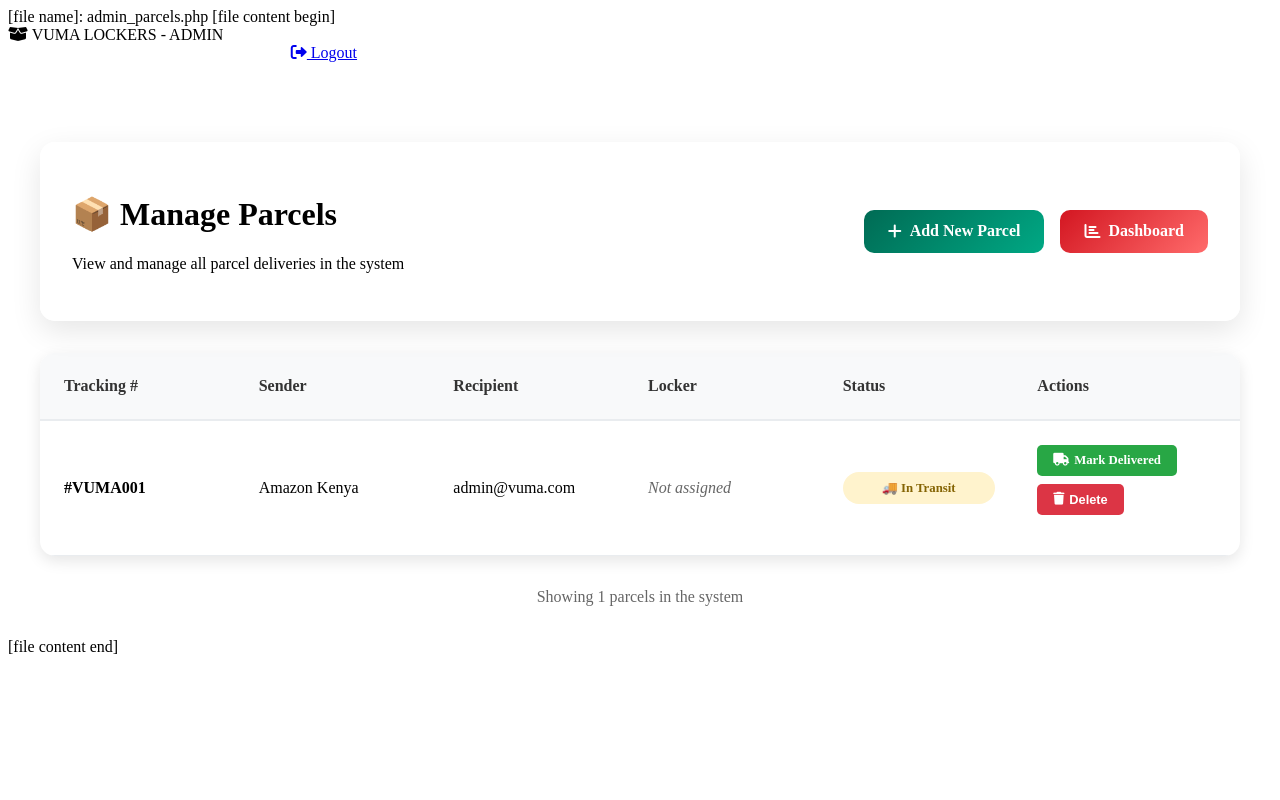
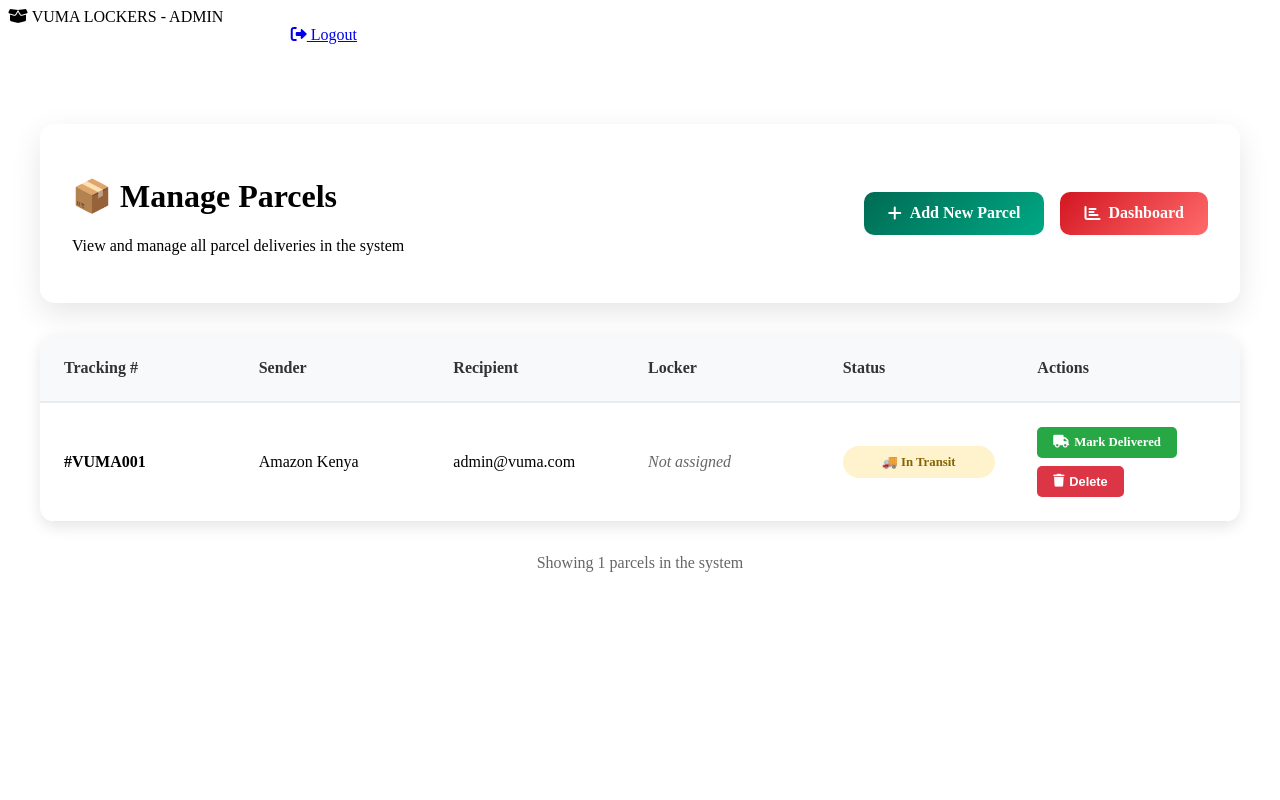
Before and after one commit to bytesofme/vuma_system, a PHP site: page /admin_parcels.php in a window 1280 px wide. Run offline with PHP 8.4, Linux system fonts and the light colour scheme; the visitor is signed in with stand-in values (Sample User, id 1).

Commit message:
Update admin_parcels.php

```diff
--- a/admin_parcels.php
+++ b/admin_parcels.php
@@ -1,5 +1,3 @@
-[file name]: admin_parcels.php
-[file content begin]
 <?php
 session_start();
 require_once 'includes/config.php';
@@ -41,7 +39,7 @@ $error = $_GET['error'] ?? '';
     <meta charset="UTF-8">
     <meta name="viewport" content="width=device-width, initial-scale=1.0">
     <title>Manage Parcels - Admin Panel</title>
-    <link rel="stylesheet" href="css/style.css">
+    <link rel="stylesheet" href="/css/style.css">
     <link href="https://cdnjs.cloudflare.com/ajax/libs/font-awesome/6.0.0/css/all.min.css" rel="stylesheet">
     <style>
         .admin-container {
@@ -378,4 +376,3 @@ $error = $_GET['error'] ?? '';
     </script>
 </body>
 </html>
-[file content end]
```
